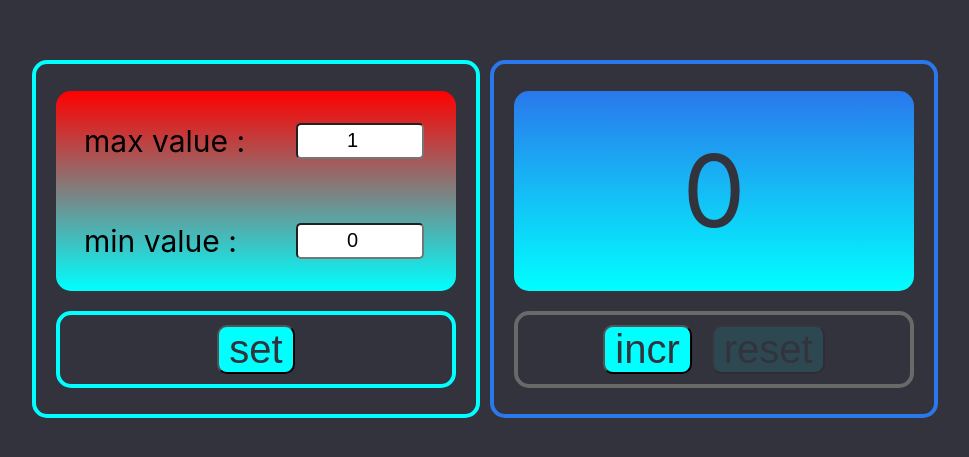
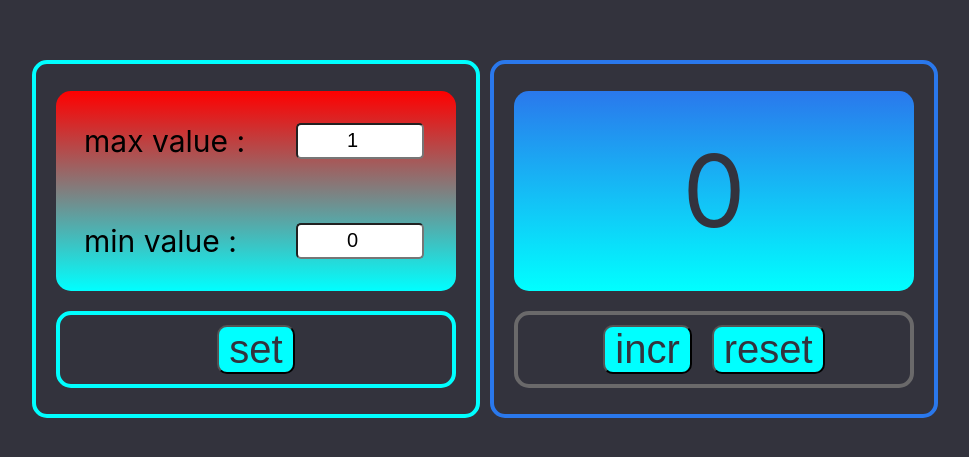
Before and after one commit to Zitz59/counter_redux, a React (Create React App) app: page / in a window 1280 px wide. Shown: the part 269-726 px from the top of the page, without its empty margins (155-1124 px from the left). Built offline with nearby package versions, Linux system fonts and the light colour scheme.

Commit message:
change logic of styles and errors for inc & reset buttons

```diff
--- a/src/Components/Counter/Counter.tsx
+++ b/src/Components/Counter/Counter.tsx
@@ -10,16 +10,16 @@ export type CounterType = {
     setCounterValue: (number: number) => void
     message: string
     setMessage: (value: string) => void
+
 }
 
 export function Counter(props: CounterType) {
-    console.log(props.startValue)
-    // props.counter=>number в error можно положить string с надписью ошибки и логикой её работы
-    let counterError = props.counterValue < 0 ? props.setMessage('Please enter correct value!'): null //null
-        || props.startValue < 0 ? props.setMessage('Please enter correct value!'): null
-        || props.maxValue <= 0 ? props.setMessage('Please enter correct value!'): null
-        || props.startValue >= props.maxValue ? props.setMessage('Please enter correct value!'): null
-        || props.counterValue > props.maxValue ? props.setMessage('Please enter correct value!'): null
+
+    let counterError = props.counterValue < 0
+        || props.startValue < 0
+        || props.maxValue <= 0
+        || props.startValue >= props.maxValue
+        || props.counterValue > props.maxValue
 
     const incButtonHandler = () => {
         if (props.counterValue === props.maxValue || props.counterValue < props.maxValue) {
@@ -27,19 +27,15 @@ export function Counter(props: CounterType) {
         } else {
             return s.button_disabled
         }
-        // props.counterValue === props.maxValue || props.counterValue < props.maxValue ?
-        //     props.setCounterValue(props.counterValue + 1) : s.button_disabled//counter increments value
     }
     const resetButtonHandler = () => {
         props.setCounterValue(props.maxValue)//reset counter to startValue
         props.setCounterValue(props.startValue)
     }
 
-    // const disableResetButton = props.counterValue === 0 || counterError
-
     const fullOrEmptyOutputClass = `${props.counterValue === props.maxValue ? s.output_title_full : s.output_title_empty} `
-    const incButtonClass = `${props.counterValue === props.maxValue || counterError || props.message ? s.button_disabled : ''}`// добавить условие для enterValue
-    const resetButtonClass = `${props.startValue === props.counterValue || props.counterValue === 0 || props.startValue < 0 ? s.button_disabled : ''}`
+    const incButtonClass = `${props.counterValue === props.maxValue || props.message ? s.button_disabled : ''}`// добавить условие для enterValue
+    const resetButtonClass = `${props.message ? s.button_disabled : ''}`
 
     const errorText = 'Please enter correct value!'
     const enterValueText = 'Enter the value and press Set'
@@ -50,7 +46,6 @@ export function Counter(props: CounterType) {
         : props.message === errorText ? errorOutput
             : counterOutput
 
-    //!props.error ? props.counterValue : props.error то что было в span
 
     return (
         <div className={s.counter_body}>
@@ -62,7 +57,7 @@ export function Counter(props: CounterType) {
                 <button disabled={props.counterValue === props.maxValue || !!props.message} className={incButtonClass}
                         onClick={incButtonHandler}>incr
                 </button>
-                <button disabled={!!counterError || props.startValue < 0} className={resetButtonClass}
+                <button disabled={counterError || props.startValue < 0 || !!props.message} className={resetButtonClass}
                         onClick={resetButtonHandler}>reset
                 </button>
             </div>
```
